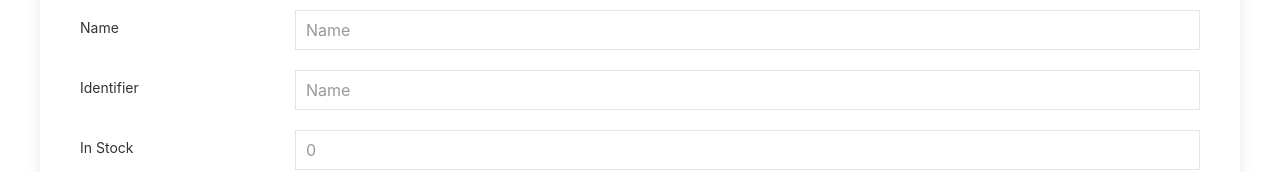
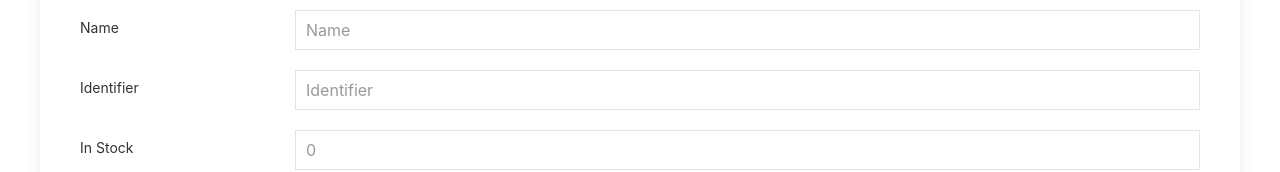
Before and after one commit to Cavaleiros-do-Xunxo/mazgo-frontend, an Angular app: page /add in a window 1280 px wide. Shown: the part 205-377 px from the top of the page. Built offline with nearby package versions, Linux system fonts and the light colour scheme.

Commit message:
Fix placeholder value

```diff
--- a/src/app/views/product-add/product-add.component.html
+++ b/src/app/views/product-add/product-add.component.html
@@ -21,7 +21,7 @@
                         Identifier
                     </label>
                     <div class="uk-form-controls">
-                        <input class="uk-input" id="identifier" name="identifier" type="text" placeholder="Name"
+                        <input class="uk-input" id="identifier" name="identifier" type="text" placeholder="Identifier"
                                [(ngModel)]="identifier" [disabled]="loading">
                     </div>
                 </div>
```
